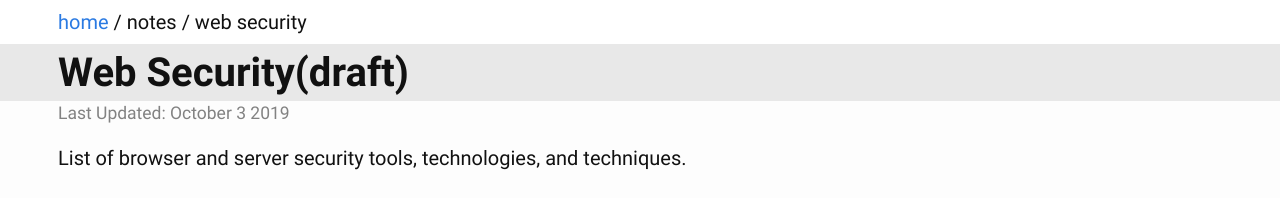
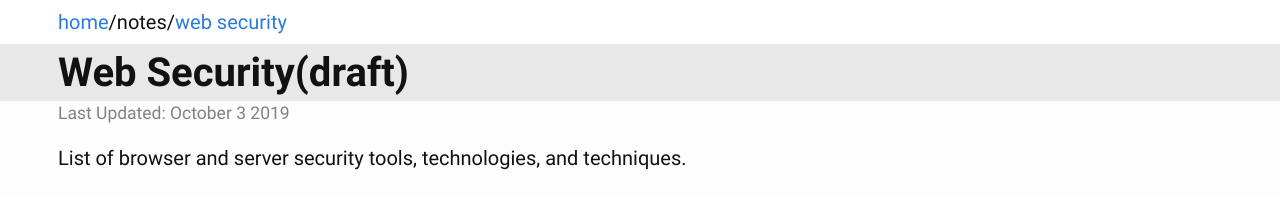
Before and after one commit to drichardson/dougrichardson.us, a Jekyll site: the page built from site/_notes/web-security.markdown, in a window 1280 px wide. Shown: the top 198 px of the page. Built offline with Jekyll 4.4.1, drawn with Linux system fonts in a browser that asks for light colours.

Commit message:
breadcrumbs use nav

```diff
--- a/site/_includes/breadcrumbs.html
+++ b/site/_includes/breadcrumbs.html
@@ -1,11 +1,20 @@
-<div id="breadcrumbs">
-{% assign crumbs = page.url | remove:'/index.html' | split: '/' %}
-<a href="/">Home</a>
-{% for crumb in crumbs offset: 1 %}
-  {% if forloop.last %}
-    / {{ crumb | replace:'-',' ' | remove:'.html' | capitalize }}
-  {% else %}
-    / {{ crumb | replace:'-',' ' | remove:'.html' | capitalize }}
-  {% endif %}
-{% endfor %}
-</div>
+{% comment %}
+Taken from https://jekyllcodex.org/without-plugin/breadcrumbs/
+{% endcomment %}
+{%- assign crumbs = page.url | split: '/' %}
+{%- capture list_items %}
+<li><a href="/">home</a></li>
+{%- assign url = "" %}
+{%- for crumb in crumbs offset: 1 %}
+  {%- assign url = url | append: '/' | append: crumb %}
+  {%- assign crumb_text = crumb | replace:'-',' ' | remove:'.html' %}
+  {%- if forloop.last %}
+<li><a href="{{ url }}">{{ crumb_text }}</a></li>
+  {%- else %}
+<li>{{ crumb_text }}</li>
+  {%- endif %}
+{%- endfor %}
+{%- endcapture %}
+<nav><ol>
+{{ list_items | strip_newlines }}
+</ol></nav>
--- a/site/_sass/_base.scss
+++ b/site/_sass/_base.scss
@@ -195,7 +195,6 @@ article {
    }
 
    li {
-     xpadding-left: $spacing-unit;
      margin-top: $spacing-unit / 4;
    }
 
@@ -401,10 +400,6 @@ main {
     }
 }
 
-#breadcrumbs {
-    text-transform: lowercase;
-}
-
 .youtube-container {
 	position: relative;
 	padding-bottom: 56.25%;
@@ -420,3 +415,14 @@ main {
         height: 100%;
     }
 }
+
+nav {
+   ol {
+     li {
+         display: inline;
+     }
+     li + li::before {
+         content: "/";
+     }
+   }
+}
```
